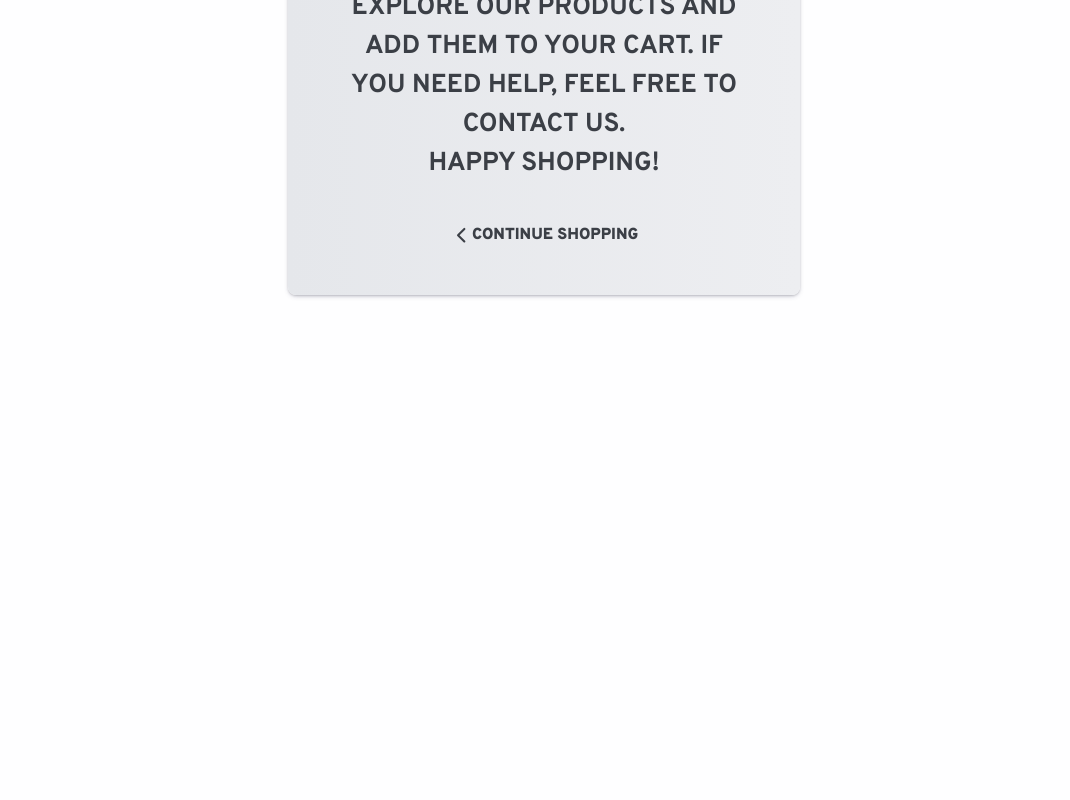
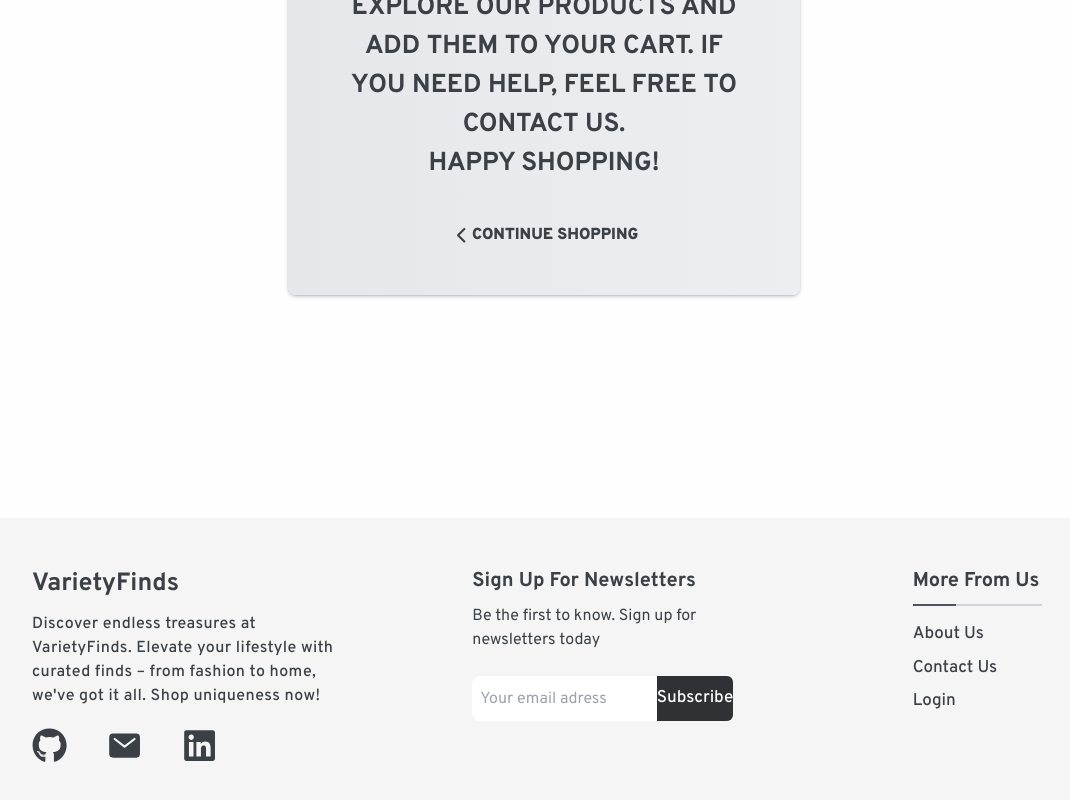
Before and after one commit to YahiaJouini/E-commerce-Website, a React (Vite) app: page /cart in a window 1280 px wide. Shown: the part 312-1112 px from the top of the page, without its empty margins (96-1166 px from the left). Before the commit the page ends 800 px from the top, so only its background shows below. Built offline with nearby package versions, Linux system fonts and the light colour scheme.

Commit message:
creating the footer

```diff
--- a/src/App.tsx
+++ b/src/App.tsx
@@ -4,6 +4,7 @@ import Home from "./Pages/Home";
 import Product from "./Pages/Product";
 import Chekout from "./Pages/Chekout";
 import ShoppingCart from "./Pages/ShoppingCart";
+import Footer from "./Components/Footer";
 
 import { Routes, Route } from "react-router-dom";
 import { ItemsProvider } from "./Contexts/ItemsContext";
@@ -29,6 +30,7 @@ function App() {
           <Route path='/chekout' element={<Chekout />} />
 
         </Routes>
+        <Footer />
 
       </CartProvider>
     </ItemsProvider>
--- /dev/null
+++ b/src/Components/Footer.tsx
@@ -0,0 +1,59 @@
+// importing icons and logos
+import Logo from "./Logo";
+import { FaGithub } from "react-icons/fa";
+import { IoMail } from "react-icons/io5";
+import { FaLinkedin } from "react-icons/fa";
+
+
+import { Link } from "react-router-dom";
+export default function Footer() {
+    return (
+        <div className="bg-[#f4f5f4] mt-20 ">
+
+            {/* Logo and description */}
+            <div className=" container flex justify-between py-12">
+                <div className="w-[30%]">
+                    <Logo />
+                    <h3 className="font-medium tracking-wide mt-2">Discover endless treasures at VarietyFinds.
+                        Elevate your lifestyle with curated finds – from fashion to home, we've got it all. Shop uniqueness now!
+                    </h3>
+                    <div className="flex gap-10 mt-5">
+                        <a href="https://www.linkedin.com/in/yahia-jouini/"><FaGithub size="2.2rem" /></a>
+                        <a href="mailto:jouiniyahya117@gmail.com"><IoMail size="2.2rem" /></a>
+                        <a href="https://github.com/YahiaJouini"><FaLinkedin size="2.2rem" /></a>
+                    </div>
+
+                </div>
+
+
+                {/* Subscribe to newsletters */}
+                <div className="mx-4  w-[30%]">
+                    <h1 className="text-[20px] font-bold mb-2">Sign Up For Newsletters</h1>
+                    <h3>Be the first to know. Sign up for newsletters today</h3>
+                    <div className="flex items-center mt-5 ">
+                        <input type="text" placeholder="Your email adress" className="w-[60%] h-[45px] rounded-l-lg outline-none px-2" />
+                        <button className="btn my-1 rounded-l-none w-[25%] h-[45px] hover:scale-100 transition-none">
+                            Subscribe
+                        </button>
+                    </div>
+                </div>
+
+                {/* More info*/}
+                <div className="w-[14%] flex flex-col">
+
+                    <h1 className="text-[20px] font-bold">More From Us</h1>
+                    <div className="flex">
+                        <div className="h-[2px] w-[30%] bg-gray-600 my-2"></div>
+                        <div className="h-[2px] w-[60%] bg-gray-300 mb-4 mt-2"></div>
+                    </div>
+                    <ul className="flex flex-col  gap-2 justify-center">
+                        <li className="text-[17px] font-medium"><Link to='/contact'>About Us</Link></li>
+                        <li className="text-[17px] font-medium"><Link to='/contact'>Contact Us</Link></li>
+                        <li className="text-[17px] font-medium"><Link to='/contact'>Login</Link></li>
+                    </ul>
+                </div>
+            </div>
+
+        </div>
+    )
+}
--- a/src/Components/Header.tsx
+++ b/src/Components/Header.tsx
@@ -1,10 +1,11 @@
-import { NavLink, Link, useNavigate } from "react-router-dom";
+import { NavLink,useNavigate } from "react-router-dom";
 import { useContext } from "react";
 import { CartContext } from "../Contexts/CartContext";
 
 // importing icons
 import { MdFavoriteBorder as Fav } from "react-icons/md";
 import { FaShoppingBag as Bag } from "react-icons/fa";
+import Logo from "./Logo";
 
 export default function Header() {
 
@@ -23,9 +24,7 @@ export default function Header() {
 
     <header className="bg-main flex items-center h-[70px] sticky top-0  z-[999]">
       <div className="container flex justify-between items-center ">
-
-        <Link to="/"><h1 className="title font-semibold cursor-pointer">VarietyFinds</h1></Link>
-
+        <Logo />
         <nav className="w-full flex justify-center gap-[50px] items-center">
 
           <NavLink to="/">HOME</NavLink>
--- /dev/null
+++ b/src/Components/Logo.tsx
@@ -0,0 +1,7 @@
+import {Link} from 'react-router-dom'
+
+export default function Logo() {
+  return (
+    <Link to="/"><h1 className="title font-bold cursor-pointer">VarietyFinds</h1></Link>
+  )
+}
--- a/src/Pages/ShoppingCart.tsx
+++ b/src/Pages/ShoppingCart.tsx
@@ -17,6 +17,7 @@ import { CartContext } from '../Contexts/CartContext'
 export default function ShoppingCart() {
 
     const Cartprovided = useContext(CartContext)
+    const navigate = useNavigate()
 
     if (Cartprovided?.cart?.length) {
 
@@ -24,9 +25,12 @@ export default function ShoppingCart() {
             if (x > 0) {
                 id && Cartprovided?.HandleAdd(id)
             } else {
-                if (orders && orders > 1) {
-                    id && Cartprovided?.HandleRemove(id)
-
+                if (orders) {
+                    if (orders === 1 && Cartprovided?.cart?.length === 1) {
+                        navigate('/')
+                    } else {
+                        id && Cartprovided?.HandleRemove(id)
+                    }
                 }
             }
         }
@@ -42,7 +46,7 @@ export default function ShoppingCart() {
 
         let total = 0;
         return (
-            <div className="container flex justify-between items-center mt-8">
+            <div className="container flex justify-between items-center my-8">
                 <div className="flex items-center sm:justify-center ml-4 sm:ml-0 w-[60%]">
                     <CartTable >
                         {Cartprovided.cart.map(cartItem => {
@@ -89,7 +93,6 @@ export default function ShoppingCart() {
         )
 
     } else {
-        const navigate = useNavigate()
         return (
             <div className='h-[85vh] grid place-content-center '>
                 <div className='w-[40%] m-auto bg-gradient-to-r from-[#e5e7eb] to-[#edeef1] p-12
```
